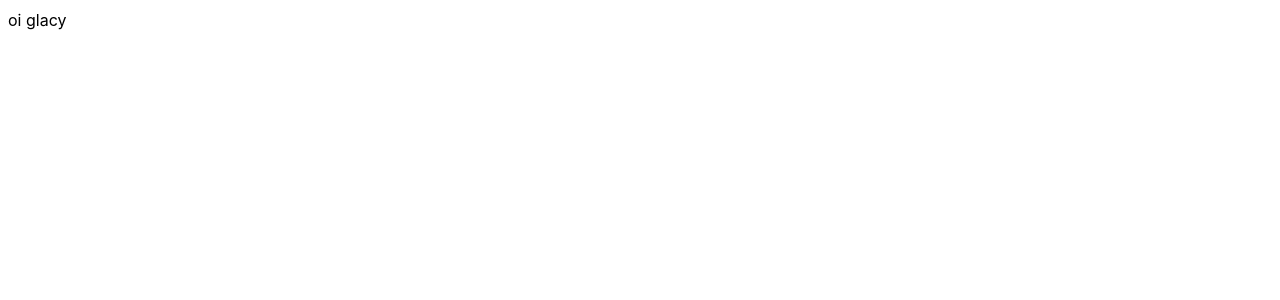
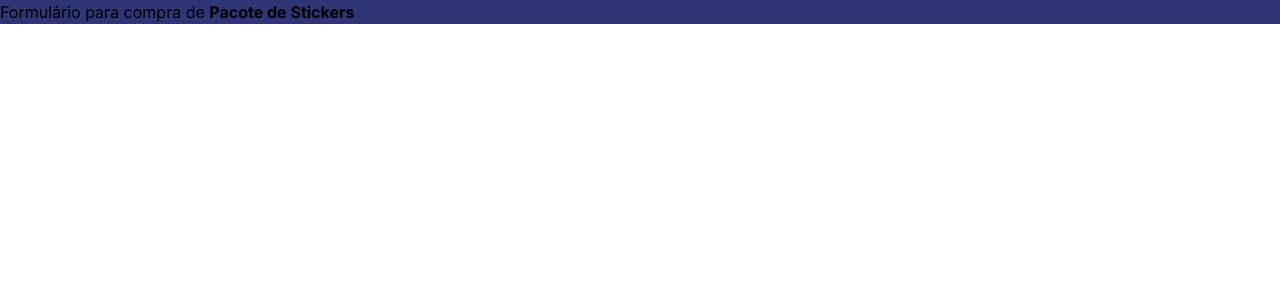
Before and after one commit to gabriellymoura/formulario-react, a React (Vite) app: page / in a window 1280 px wide. Shown: the top 300 px of the page. Built offline with nearby package versions, Linux system fonts and the light colour scheme.

Commit message:
wip: header

```diff
--- a/index.html
+++ b/index.html
@@ -2,9 +2,15 @@
 <html lang="en">
   <head>
     <meta charset="UTF-8" />
-    <link rel="icon" type="image/svg+xml" href="/vite.svg" />
+    <link rel="icon" type="image/svg+xml" href="/src/assets/icon-shape.svg" />
+    <link rel="preconnect" href="https://fonts.googleapis.com" />
+    <link rel="preconnect" href="https://fonts.gstatic.com" crossorigin />
+    <link
+      href="https://fonts.googleapis.com/css2?family=Inter:wght@400;700&display=swap"
+      rel="stylesheet"
+    />
     <meta name="viewport" content="width=device-width, initial-scale=1.0" />
-    <title>Vite + React + TS</title>
+    <title>React Forms</title>
   </head>
   <body>
     <div id="root"></div>
--- a/package.json
+++ b/package.json
@@ -16,6 +16,7 @@
   "devDependencies": {
     "@types/react": "^18.0.15",
     "@types/react-dom": "^18.0.6",
+    "@types/styled-components": "^5.1.25",
     "@vitejs/plugin-react": "^2.0.0",
     "typescript": "^4.6.4",
     "vite": "^3.0.0"
--- a/src/App.tsx
+++ b/src/App.tsx
@@ -1,5 +1,11 @@
+import Header from "./components/Header.component";
+
 function App() {
-  return <div>oi glacy</div>;
+  return (
+    <div>
+      <Header />
+    </div>
+  );
 }
 
 export default App;
--- a/src/GlobalStyle.css
+++ b/src/GlobalStyle.css
@@ -1,5 +1,11 @@
+* {
+  margin: 0;
+  padding: 0;
+  box-sizing: border-box;
+}
+
 :root {
-  font-family: Inter, Avenir, Helvetica, Arial, sans-serif;
+  font-family: "Inter", "Arial", "sans-serif";
   font-size: 16px;
   line-height: 24px;
   font-weight: 400;
--- /dev/null
+++ b/src/components/Header.component.tsx
@@ -0,0 +1,17 @@
+import styled from "styled-components";
+
+const Header = () => {
+  return (
+    <Container>
+      <span>
+        Formulário para compra de <strong>Pacote de Stickers</strong>
+      </span>
+    </Container>
+  );
+};
+
+const Container = styled.div`
+  background: #2f3676;
+`;
+
+export default Header;
--- a/src/main.tsx
+++ b/src/main.tsx
@@ -1,6 +1,7 @@
 import React from "react";
 import ReactDOM from "react-dom/client";
 import App from "./App";
+
 import "./GlobalStyle.css";
 
 ReactDOM.createRoot(document.getElementById("root") as HTMLElement).render(
```
Also changed, not shown: 2 other files (tests, documents, lock files or other folders).
